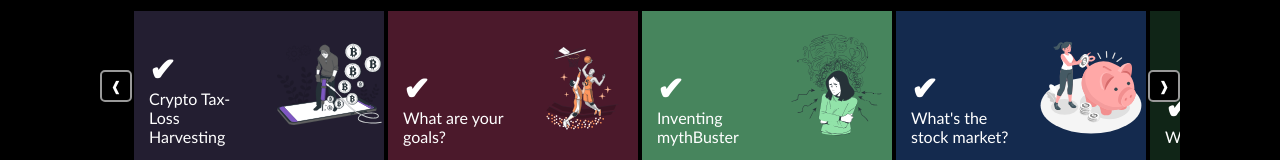
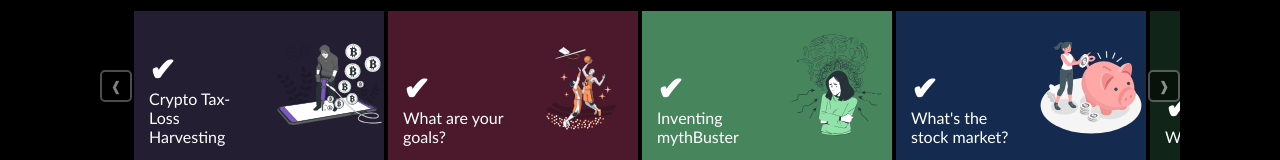
Before and after one commit to Mir-Labib-Hossain/Playground, a React (Vite) app: page / in a window 1280 px wide. Shown: the part 150-310 px from the top of the page. Built offline with nearby package versions, Linux system fonts and the light colour scheme.

Commit message:
Added Pagination indicator

```diff
--- a/src/components/carousel/style.css
+++ b/src/components/carousel/style.css
@@ -40,7 +40,6 @@
 
 .carousel-list {
   width: calc(100% - 2 * var(--side-width));
-
   display: flex;
   /* --slider-index: 0;
   transform: translateX( calc( -100% * var(--slider-index) )); */
@@ -59,6 +58,7 @@
   cursor: pointer;
   transition: 0.5s;
   border-radius: 5px;
+  opacity: .5;
   /* Customizeble */
 }
 
```
